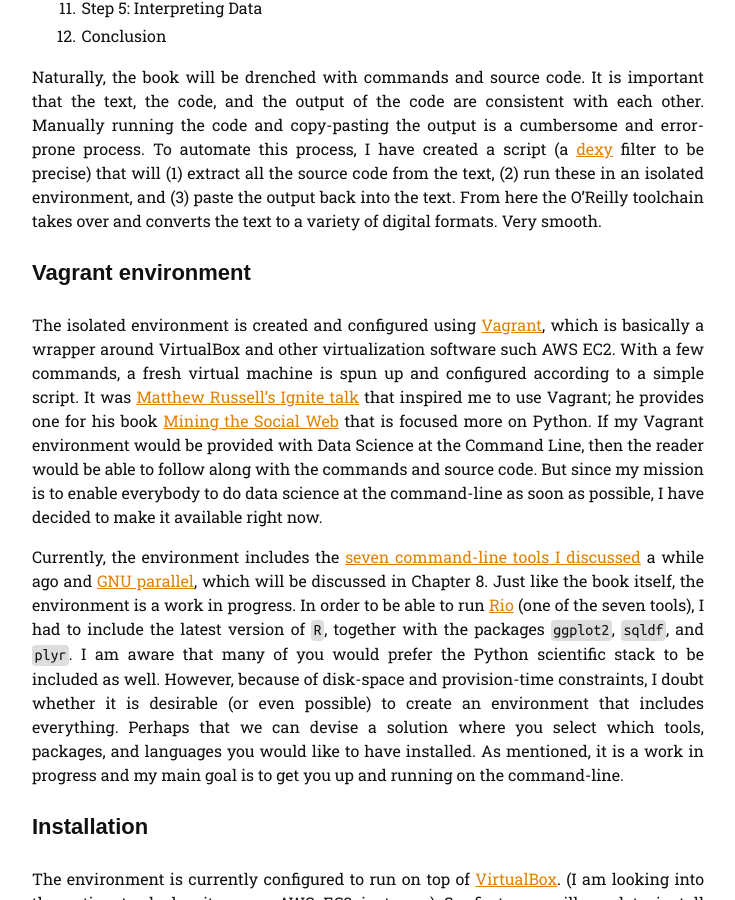
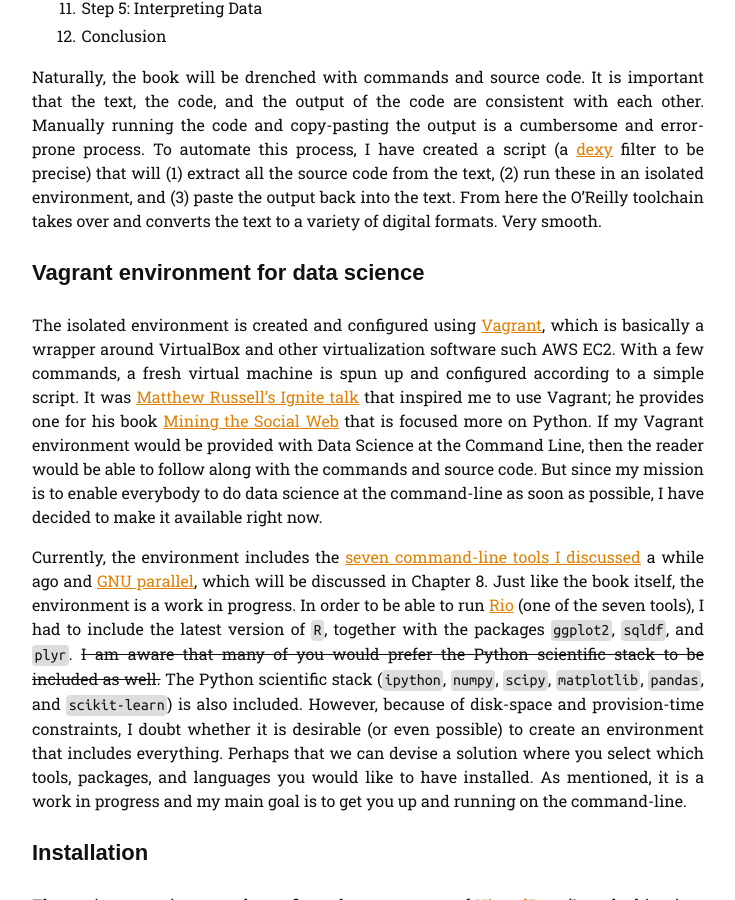
Before and after one commit to jeroenjanssens/jeroenjanssens.github.io, a Jekyll site: the page built from _posts/2013-12-07-lean-mean-data-science-machine.markdown, in a window 1280 px wide and 900 px high, scrolled down 933 px. Shown: the whole window, without its empty margins (272-1007 px from the left). Built offline with Jekyll 4.4.1, drawn with Linux system fonts in a browser that asks for light colours; some web fonts are replaced; Markdown is read by kramdown in place of the engine named in the settings; comment, search, counter and statistics services are not loaded.

Commit message:
Add scientific python stack to bootstrap

```diff
--- a/_posts/2013-12-07-lean-mean-data-science-machine.markdown
+++ b/_posts/2013-12-07-lean-mean-data-science-machine.markdown
@@ -32,13 +32,12 @@ The main goal of the book is to teach why, how, and when the command-line could
 Naturally, the book will be drenched with commands and source code. It is important that the text, the code, and the output of the code are consistent with each other. Manually running the code and copy-pasting the output is a cumbersome and error-prone process.
 To automate this process, I have created a script (a [dexy](http://www.dexy.it/) filter to be precise) that will (1) extract all the source code from the text, (2) run these in an isolated environment, and (3) paste the output back into the text. From here the O'Reilly toolchain takes over and converts the text to a variety of digital formats. Very smooth.
 
-
-### Vagrant environment
+### Vagrant environment for data science
 
 The isolated environment is created and configured using [Vagrant](http://www.vagrantup.com/), which is basically a wrapper around VirtualBox and other virtualization software such AWS EC2. With a few commands, a fresh virtual machine is spun up and configured according to a simple script. It was [Matthew Russell's Ignite talk](http://miningthesocialweb.com/2013/11/23/confessions-of-a-prolific-moonlighter-with-a-chronic-writing-disorder) that inspired me to use Vagrant; he provides one for his book [Mining the Social Web](http://miningthesocialweb.com) that is focused more on Python.
 If my Vagrant environment would be provided with Data Science at the Command Line, then the reader would be able to follow along with the commands and source code. But since my mission is to enable everybody to do data science at the command-line as soon as possible, I have decided to make it available right now.
 
-Currently, the environment includes the [seven command-line tools I discussed](http://jeroenjanssens.com/2013/09/19/seven-command-line-tools-for-data-science.html) a while ago and [GNU parallel](http://www.gnu.org/software/parallel/), which will be discussed in Chapter 8. Just like the book itself, the environment is a work in progress. In order to be able to run [Rio](https://github.com/jeroenjanssens/data-science-toolbox/blob/master/tools/Rio) (one of the seven tools), I had to include the latest version of `R`, together with the packages `ggplot2`, `sqldf`, and `plyr`. I am aware that many of you would prefer the Python scientific stack to be included as well. However, because of disk-space and provision-time constraints, I doubt whether it is desirable (or even possible) to create an environment that includes everything. Perhaps that we can devise a solution where you select which tools, packages, and languages you would like to have installed. As mentioned, it is a work in progress and my main goal is to get you up and running on the command-line.
+Currently, the environment includes the [seven command-line tools I discussed](http://jeroenjanssens.com/2013/09/19/seven-command-line-tools-for-data-science.html) a while ago and [GNU parallel](http://www.gnu.org/software/parallel/), which will be discussed in Chapter 8. Just like the book itself, the environment is a work in progress. In order to be able to run [Rio](https://github.com/jeroenjanssens/data-science-toolbox/blob/master/tools/Rio) (one of the seven tools), I had to include the latest version of `R`, together with the packages `ggplot2`, `sqldf`, and `plyr`. <del>I am aware that many of you would prefer the Python scientific stack to be included as well.</del> The Python scientific stack (`ipython`, `numpy`, `scipy`, `matplotlib`, `pandas`, and `scikit-learn`) is also included. However, because of disk-space and provision-time constraints, I doubt whether it is desirable (or even possible) to create an environment that includes everything. Perhaps that we can devise a solution where you select which tools, packages, and languages you would like to have installed. As mentioned, it is a work in progress and my main goal is to get you up and running on the command-line.
 
 
 ### Installation
```
Also changed, not shown: 2 other files.
